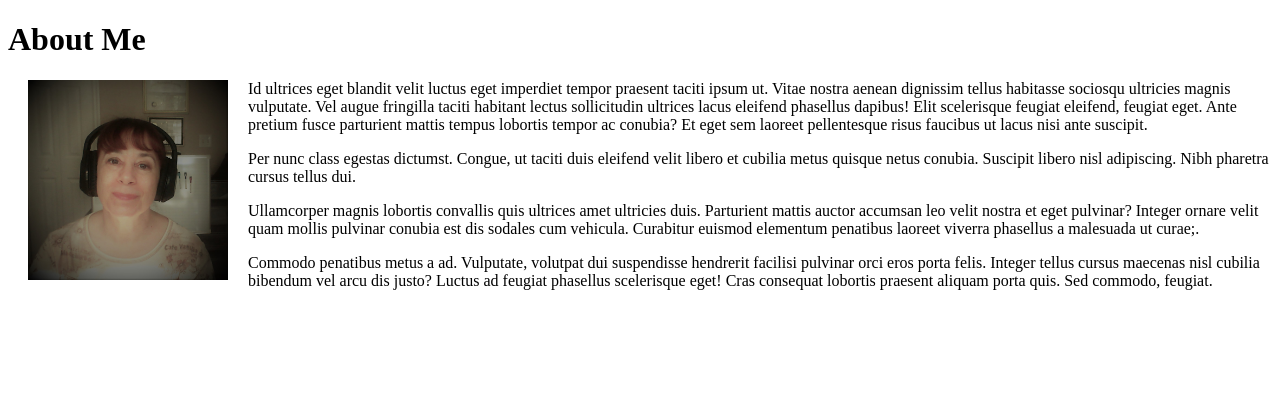
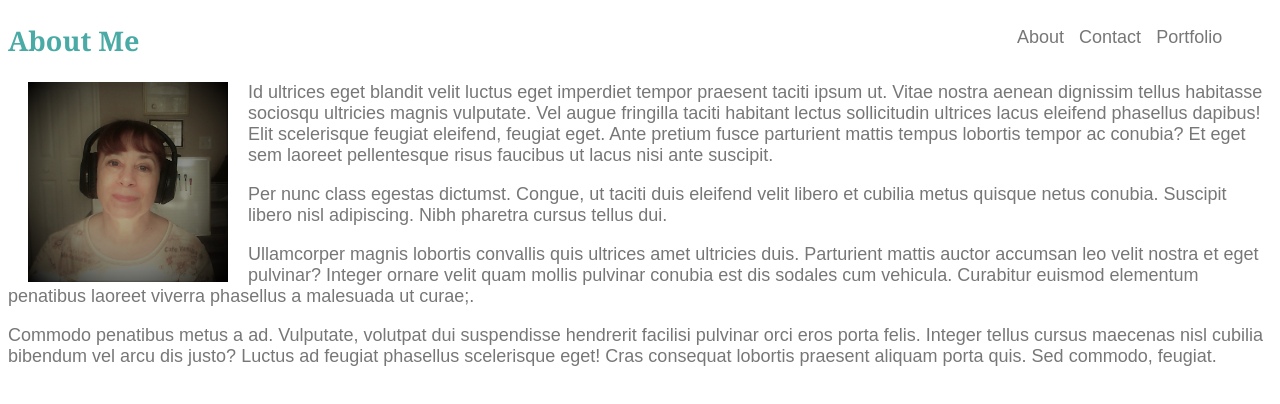
Before and after one commit to dsaftler/Basic-Portfolio, a plain HTML site: page index.html in a window 1280 px wide. Drawn offline with Linux system fonts and the light colour scheme.

Commit message:
horizontal nav

```diff
--- a/assets/css/style.css
+++ b/assets/css/style.css
@@ -0,0 +1,55 @@
+article {}
+
+* {
+    box-sizing: border-box;
+}
+
+ul {
+    list-style-type: none;
+    margin: 0;
+    padding: 0;
+}
+
+li a {
+    display: block;
+    width: 60 px;
+}
+
+body {
+    font-size: 18px;
+    font-family: Arial, "Helvetica Neue", Helvetica, sans-serif;
+    color: #777777;
+    background-color: #ffffff;
+}
+
+ul {
+    list-style-type: none;
+    margin: 0;
+    padding: 0;
+    float: right;
+    width: 260px;
+}
+
+li {
+    display: inline-block;
+}
+
+li a {
+    color: #777777;
+    text-decoration: none;
+    padding: 5px;
+}
+
+li a:hover {
+    background-color: #4aaaa5;
+    color: white;
+}
+
+h1 {}
+
+h2 {}
+
+.header-font {
+    font-family: Georgia, Times, "Times New Roman", serif;
+    color: #4aaaa5;
+}
--- a/index.html
+++ b/index.html
@@ -3,27 +3,35 @@
 
 <head>
     <title>Diana Saftler</title>
+    <link rel="stylesheet" href="assets/css/style.css">
     <link rel="icon" href="assets/images/Peony.jpg" type="image/jpg" sizes="16x16">
     <meta charset="UTD-8">
 
 </head>
 
 <body>
-    <header></header>
-    <h1>About Me</h1>
+    <header>
+        <ul>
+            <li><a href="#about">About</a></li>
+            <li><a href="#contact">Contact</a></li>
+            <li><a href="#portfolio">Portfolio</a></li>
+        </ul>
+    </header>
+    <article>
+        <h1 class="header-font">About Me</h1>
 
-    <p><img src="assets/images/photo.jpg" alt="in my office" hspace=20 style="float:left;width:200px;height:200px;"> Id ultrices eget blandit velit luctus eget imperdiet tempor praesent taciti ipsum ut. Vitae nostra aenean dignissim tellus habitasse sociosqu
-        ultricies magnis vulputate. Vel augue fringilla taciti habitant lectus sollicitudin ultrices lacus eleifend phasellus dapibus! Elit scelerisque feugiat eleifend, feugiat eget. Ante pretium fusce parturient mattis tempus lobortis tempor ac conubia?
-        Et eget sem laoreet pellentesque risus faucibus ut lacus nisi ante suscipit.
-        <p>Per nunc class egestas dictumst. Congue, ut taciti duis eleifend velit libero et cubilia metus quisque netus conubia. Suscipit libero nisl adipiscing. Nibh pharetra cursus tellus dui.</p>
-        <p>Ullamcorper magnis lobortis convallis quis ultrices amet ultricies duis. Parturient mattis auctor accumsan leo velit nostra et eget pulvinar? Integer ornare velit quam mollis pulvinar conubia est dis sodales cum vehicula. Curabitur euismod elementum
-            penatibus laoreet viverra phasellus a malesuada ut curae;.</p>
-        <p>Commodo penatibus metus a ad. Vulputate, volutpat dui suspendisse hendrerit facilisi pulvinar orci eros porta felis. Integer tellus cursus maecenas nisl cubilia bibendum vel arcu dis justo? Luctus ad feugiat phasellus scelerisque eget! Cras consequat
-            lobortis praesent aliquam porta quis. Sed commodo, feugiat.</p>
+        <p><img src="assets/images/photo.jpg" alt="in my office" hspace=20 style="float:left;width:200px;height:200px;"> Id ultrices eget blandit velit luctus eget imperdiet tempor praesent taciti ipsum ut. Vitae nostra aenean dignissim tellus habitasse
+            sociosqu ultricies magnis vulputate. Vel augue fringilla taciti habitant lectus sollicitudin ultrices lacus eleifend phasellus dapibus! Elit scelerisque feugiat eleifend, feugiat eget. Ante pretium fusce parturient mattis tempus lobortis tempor
+            ac conubia? Et eget sem laoreet pellentesque risus faucibus ut lacus nisi ante suscipit.
+            <p>Per nunc class egestas dictumst. Congue, ut taciti duis eleifend velit libero et cubilia metus quisque netus conubia. Suscipit libero nisl adipiscing. Nibh pharetra cursus tellus dui.</p>
+            <p>Ullamcorper magnis lobortis convallis quis ultrices amet ultricies duis. Parturient mattis auctor accumsan leo velit nostra et eget pulvinar? Integer ornare velit quam mollis pulvinar conubia est dis sodales cum vehicula. Curabitur euismod
+                elementum penatibus laoreet viverra phasellus a malesuada ut curae;.</p>
+            <p>Commodo penatibus metus a ad. Vulputate, volutpat dui suspendisse hendrerit facilisi pulvinar orci eros porta felis. Integer tellus cursus maecenas nisl cubilia bibendum vel arcu dis justo? Luctus ad feugiat phasellus scelerisque eget! Cras
+                consequat lobortis praesent aliquam porta quis. Sed commodo, feugiat.</p>
 
 
-    </p>
-
+        </p>
+    </article>
 
 </body>
 
```
Also changed, not shown: 1 other file.
